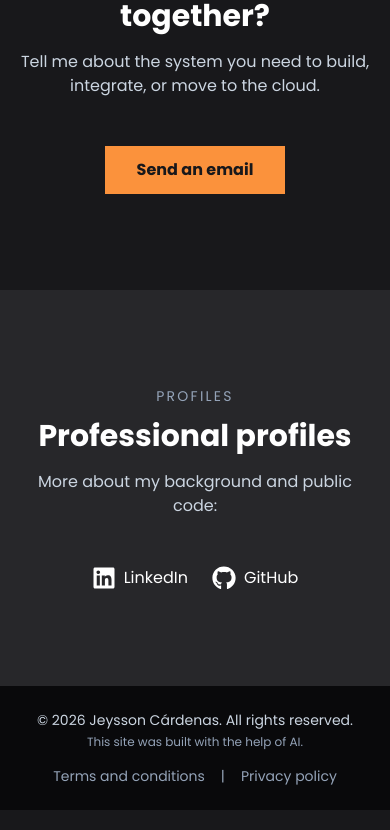
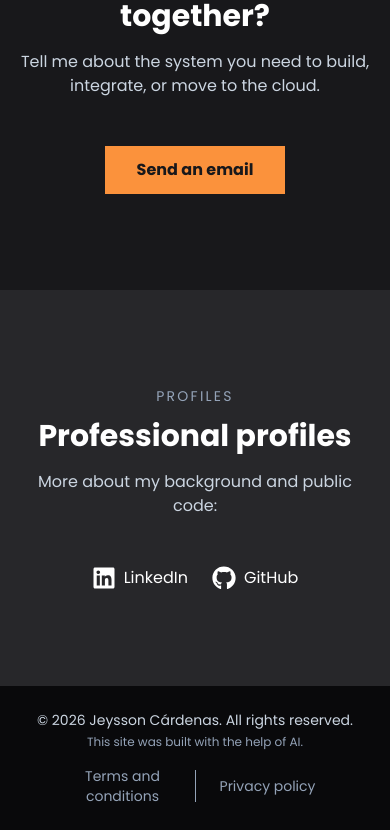
Before and after one commit to jeyssoncardenasdev/Motitech.Front, a React (Vite) app: page / in a window 390 px wide. Shown: the part 6114-6944 px from the top of the page. Built offline with nearby package versions, Linux system fonts and the light colour scheme.

Commit message:
Count visits with Google Analytics and keep the footer links centered on a phone.

```diff
--- a/index.html
+++ b/index.html
@@ -66,6 +66,8 @@
   </head>
   <body>
     <div id="root"></div>
+    <script async src="https://www.googletagmanager.com/gtag/js?id=G-NBSB8EKRXN"></script>
+    <script src="/analytics.js"></script>
     <script type="module" src="/src/main.tsx"></script>
   </body>
 </html>
--- /dev/null
+++ b/public/analytics.js
@@ -0,0 +1,6 @@
+window.dataLayer = window.dataLayer || [];
+function gtag() {
+  window.dataLayer.push(arguments);
+}
+gtag("js", new Date());
+gtag("config", "G-NBSB8EKRXN");
--- a/src/components/shared/organisms/Footer/Footer.tsx
+++ b/src/components/shared/organisms/Footer/Footer.tsx
@@ -15,12 +15,12 @@ const Footer = () => {
           </p>
           <p className="text-xs text-faint mt-1">{messages.footer.builtWithAi}</p>
         </div>
-        <div className="flex gap-4 text-sm">
-          <Link to="/terms" className="hover:text-ink">
+        <div className="flex items-center justify-center gap-4 text-center text-sm">
+          <Link to="/terms" className="w-28 hover:text-ink sm:w-auto">
             {messages.footer.terms}
           </Link>
-          <span aria-hidden="true">|</span>
-          <Link to="/privacy-policy" className="hover:text-ink">
+          <span aria-hidden="true" className="h-8 w-px shrink-0 bg-current" />
+          <Link to="/privacy-policy" className="w-28 hover:text-ink sm:w-auto">
             {messages.footer.privacy}
           </Link>
         </div>
--- a/src/i18n/en.ts
+++ b/src/i18n/en.ts
@@ -588,6 +588,12 @@ export const en: Messages = {
         ],
       },
       {
+        heading: "Visits",
+        paragraphs: [
+          "This site uses Google Analytics 4 to count visits. Google may receive the page you open, the browser, and an approximate location. I use that to see which pages are read. I do not sell it.",
+        ],
+      },
+      {
         heading: "When you write to me",
         paragraphs: [
           "The contact form sends your name, email address, and message through Formspree, which forwards them to jeysson.cardenas.rojas@outlook.com. I use that information only to answer and, if we agree, to deliver the service. I do not sell it. I delete a contact message from my inbox when you ask, unless I must keep it for a legal or accounting duty.",
--- a/src/i18n/es.ts
+++ b/src/i18n/es.ts
@@ -594,6 +594,12 @@ export const es: Messages = {
         ],
       },
       {
+        heading: "Visitas",
+        paragraphs: [
+          "Este sitio usa Google Analytics 4 para contar visitas. Google puede recibir la página que abres, el navegador y una ubicación aproximada. Lo uso para ver qué páginas se leen. No lo vendo.",
+        ],
+      },
+      {
         heading: "Cuando me escribes",
         paragraphs: [
           "El formulario de contacto envía tu nombre, tu correo y el mensaje a través de Formspree, que los reenvía a jeysson.cardenas.rojas@outlook.com. Uso esa información solo para responder y, si acordamos un servicio, para ejecutarlo. No la vendo. Borro un mensaje de contacto de mi bandeja cuando me lo pides, salvo que deba conservarlo por un deber legal o contable.",
--- a/vite.config.ts
+++ b/vite.config.ts
@@ -9,12 +9,12 @@ const contentSecurityPolicy = [
   "base-uri 'self'",
   "object-src 'none'",
   "form-action 'none'",
-  "script-src 'self'",
+  "script-src 'self' https://www.googletagmanager.com https://www.google-analytics.com",
   "style-src 'self' 'unsafe-inline' https://fonts.googleapis.com",
   "font-src 'self' https://fonts.gstatic.com",
   // data: allows the small SVG logos that Vite inlines into the page.
-  "img-src 'self' data:",
-  "connect-src 'self' https://formspree.io",
+  "img-src 'self' data: https://www.google-analytics.com https://www.googletagmanager.com",
+  "connect-src 'self' https://formspree.io https://www.google-analytics.com https://*.google-analytics.com https://*.analytics.google.com https://www.googletagmanager.com",
   "upgrade-insecure-requests",
 ].join("; ");
 
```
